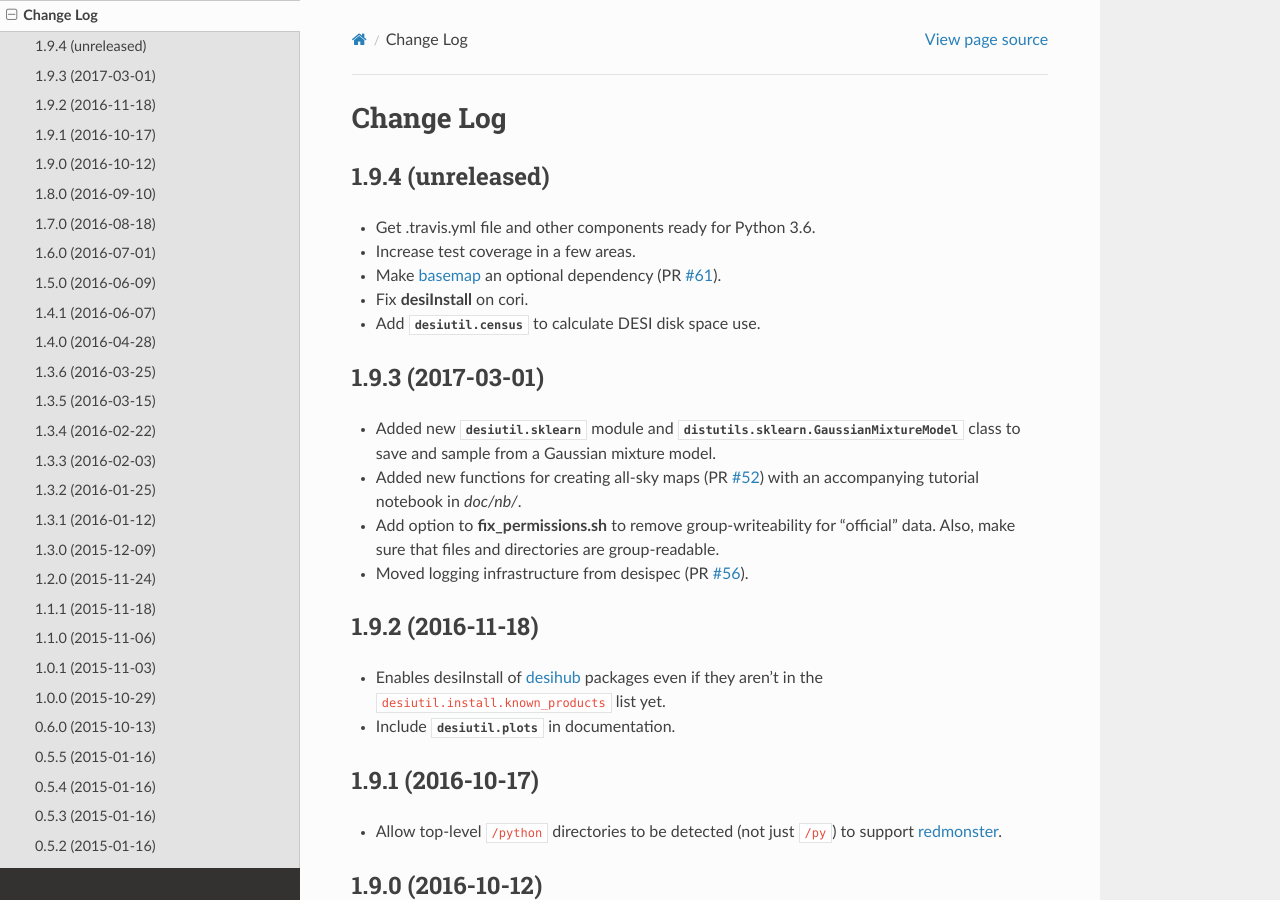
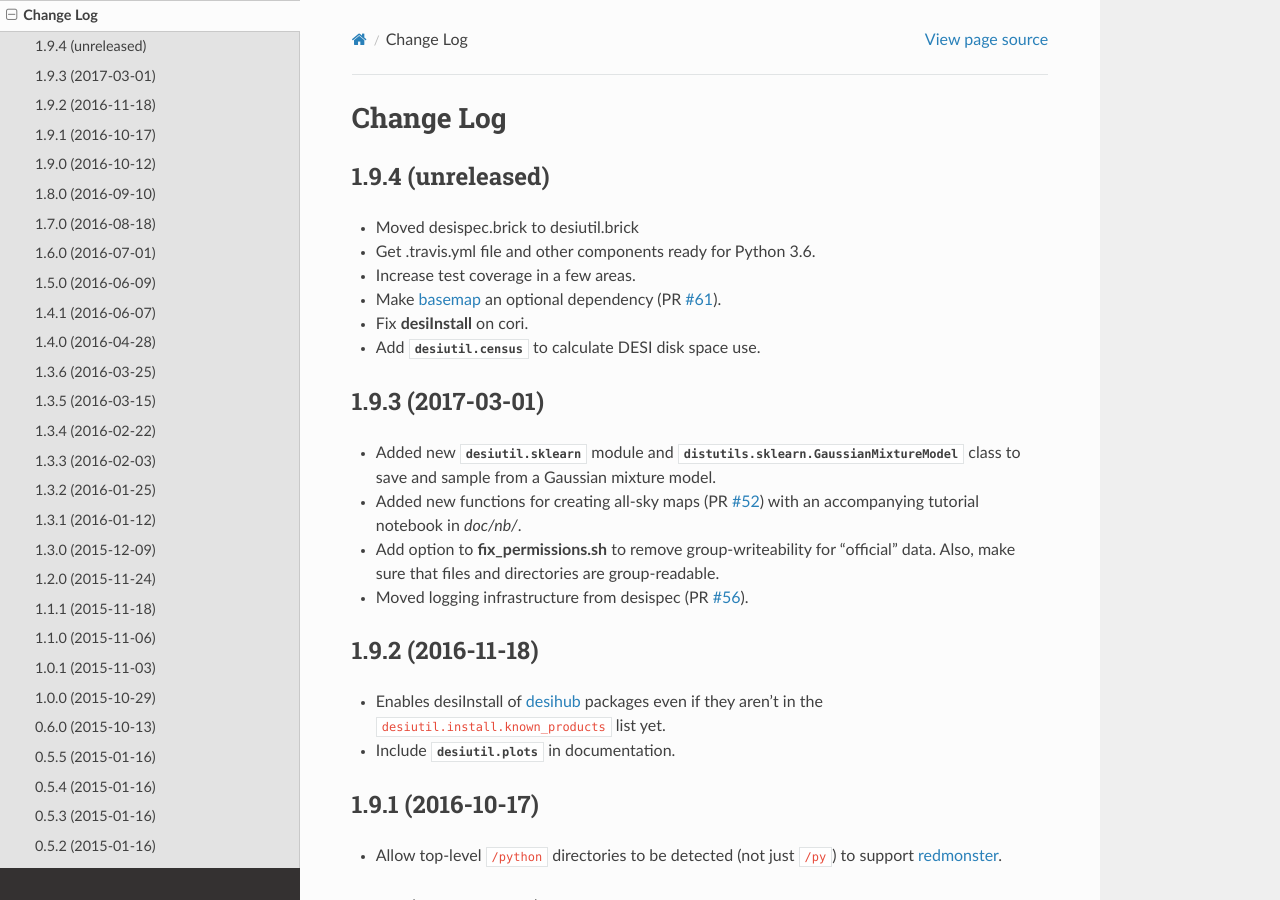
Before and after one commit to desihub/desiutil, a Sphinx documentation site: the page built from doc/changes.rst, in a window 1280 px wide and 900 px high. Built offline with Sphinx 7.4.7 and the Read the Docs theme 2.0.0, drawn with Linux system fonts in a browser that asks for light colours.

Commit message:
updated changes log [ci skip]

```diff
--- a/doc/changes.rst
+++ b/doc/changes.rst
@@ -5,6 +5,7 @@ Change Log
 1.9.4 (unreleased)
 ------------------
 
+* Moved desispec.brick to desiutil.brick
 * Get .travis.yml file and other components ready for Python 3.6.
 * Increase test coverage in a few areas.
 * Make basemap_ an optional dependency (PR `#61`_).
```
Also changed, not shown: other parts of doc/changes.rst (+1 -0 lines).
